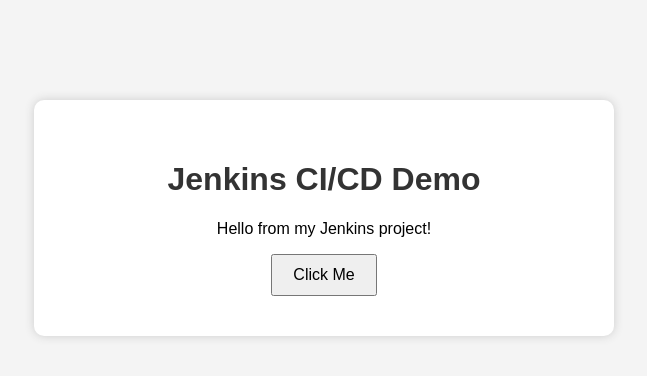
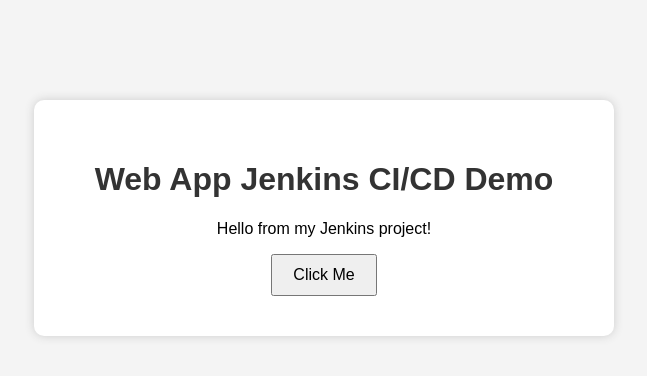
Before and after one commit to VrushaliDudhaneJob/Jenkinsfiledemorepo, a plain HTML site: page index.html in a window 1280 px wide. Shown: the whole page, without its empty margins (316-963 px from the left). Drawn offline with Linux system fonts and the light colour scheme.

Commit message:
Update header text in index.html

```diff
--- a/index.html
+++ b/index.html
@@ -9,7 +9,7 @@
 <body>
 
     <div class="container">
-        <h1>Jenkins CI/CD Demo</h1>
+        <h1>Web App Jenkins CI/CD Demo</h1>
         <p id="message">Hello from my Jenkins project!</p>
 
         <button onclick="changeMessage()">Click Me</button>
```
